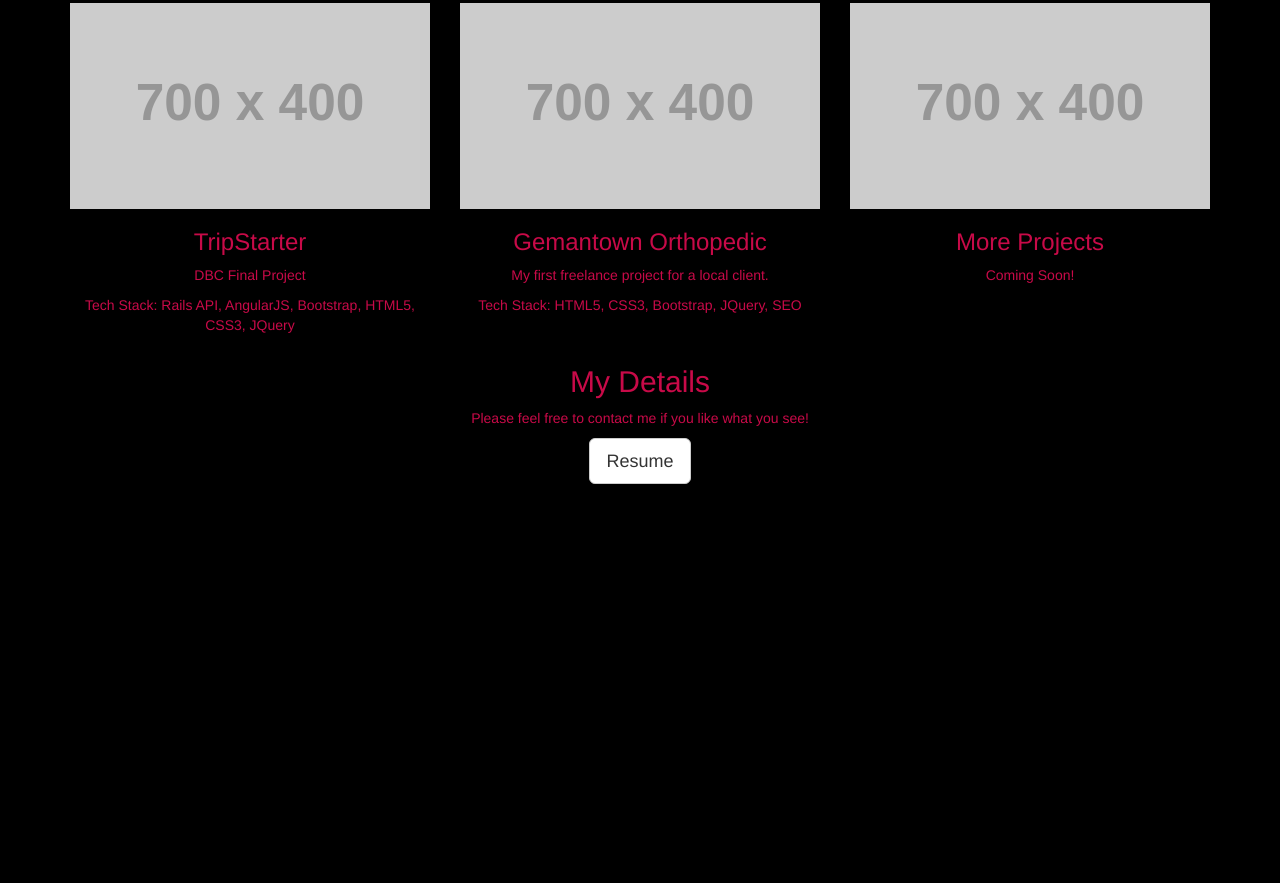
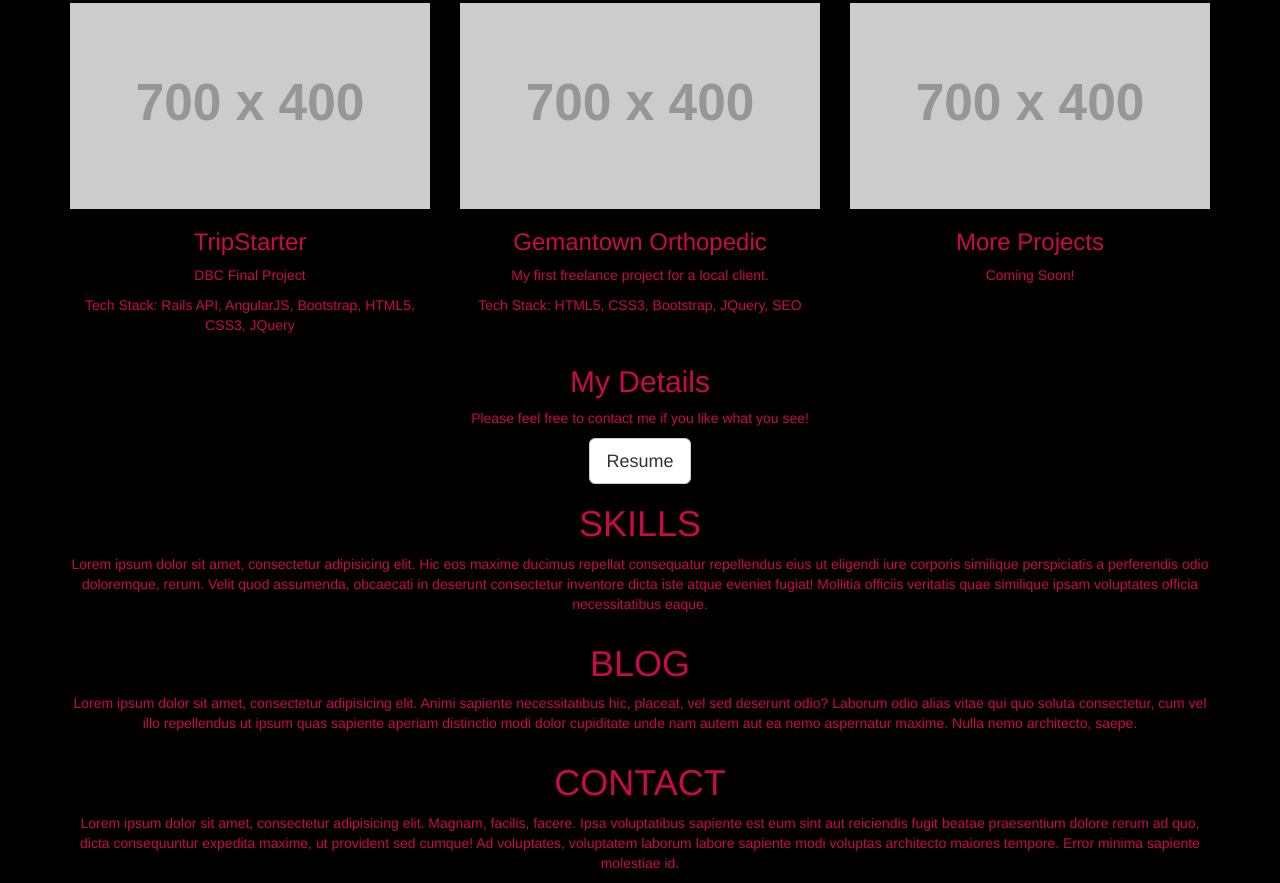
Before and after one commit to moxdev/portfolio, a plain HTML site: page v2/index.html in a window 1280 px wide. Shown: the part 1076-1959 px from the top of the page. Before the commit the page ends 1560 px from the top, so only its background shows below. Drawn offline with nearby package versions, Linux system fonts and the light colour scheme; placeholder pictures from the web are drawn by us.

Commit message:
added rest of sections as a guide

```diff
--- a/v2/index.html
+++ b/v2/index.html
@@ -152,18 +152,23 @@
 </section>
 <!-- /#resume.container -->
 
-<section id="skills" class="container">
+<section id="skills" class="container text-center">
+    <h1>SKILLS</h1>
+    <p>Lorem ipsum dolor sit amet, consectetur adipisicing elit. Hic eos maxime ducimus repellat consequatur repellendus eius ut eligendi iure corporis similique perspiciatis a perferendis odio doloremque, rerum. Velit quod assumenda, obcaecati in deserunt consectetur inventore dicta iste atque eveniet fugiat! Mollitia officiis veritatis quae similique ipsam voluptates officia necessitatibus eaque.</p>
 
 </section>
 <!-- /#skills.container -->
 
-<section id="blog" class="container">
+<section id="blog" class="container text-center">
+    <h1>BLOG</h1>
+    <p>Lorem ipsum dolor sit amet, consectetur adipisicing elit. Animi sapiente necessitatibus hic, placeat, vel sed deserunt odio? Laborum odio alias vitae qui quo soluta consectetur, cum vel illo repellendus ut ipsum quas sapiente aperiam distinctio modi dolor cupiditate unde nam autem aut ea nemo aspernatur maxime. Nulla nemo architecto, saepe.</p>
 
 </section>
 <!-- /#blog.container -->
 
-<section id="contact" class="container">
-
+<section id="contact" class="container text-center">
+    <h1>CONTACT</h1>
+    <p>Lorem ipsum dolor sit amet, consectetur adipisicing elit. Magnam, facilis, facere. Ipsa voluptatibus sapiente est eum sint aut reiciendis fugit beatae praesentium dolore rerum ad quo, dicta consequuntur expedita maxime, ut provident sed cumque! Ad voluptates, voluptatem laborum labore sapiente modi voluptas architecto maiores tempore. Error minima sapiente molestiae id.</p>
 </section>
 <!-- /#contact.container -->
     <!-- Javascript -->
```
